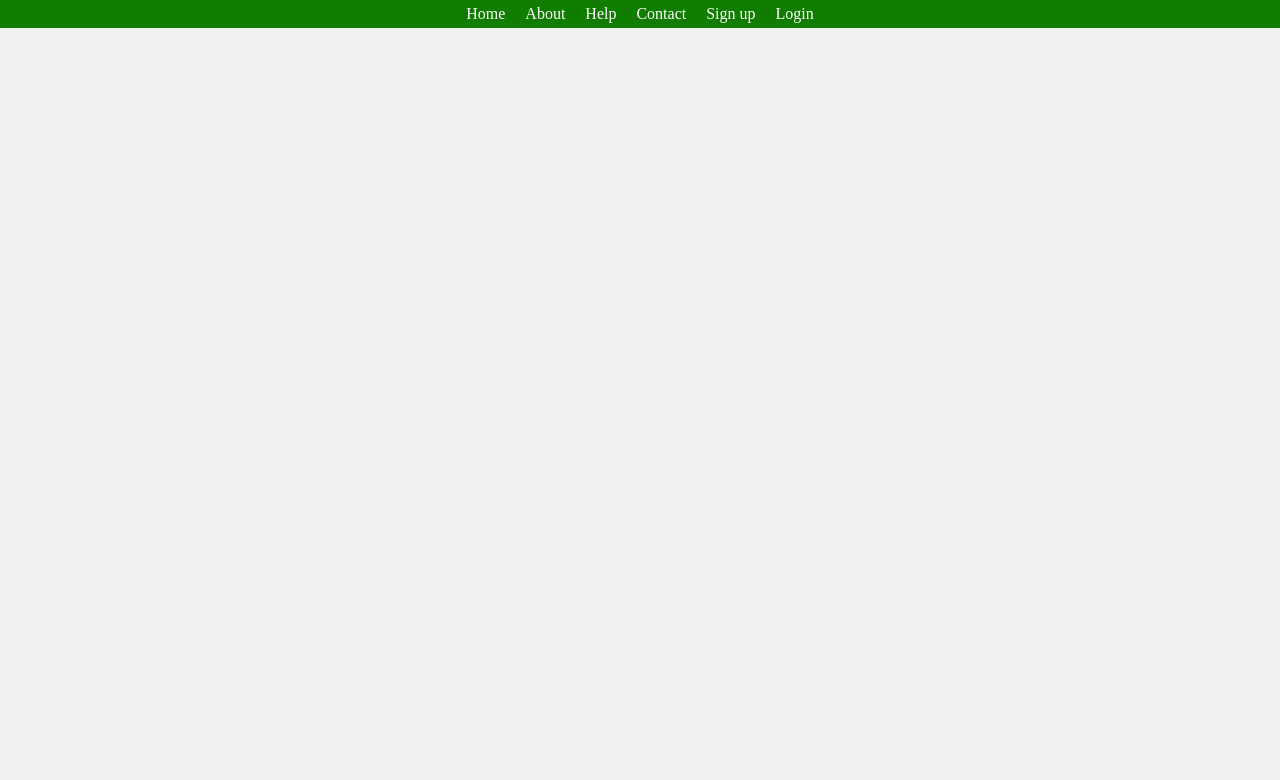
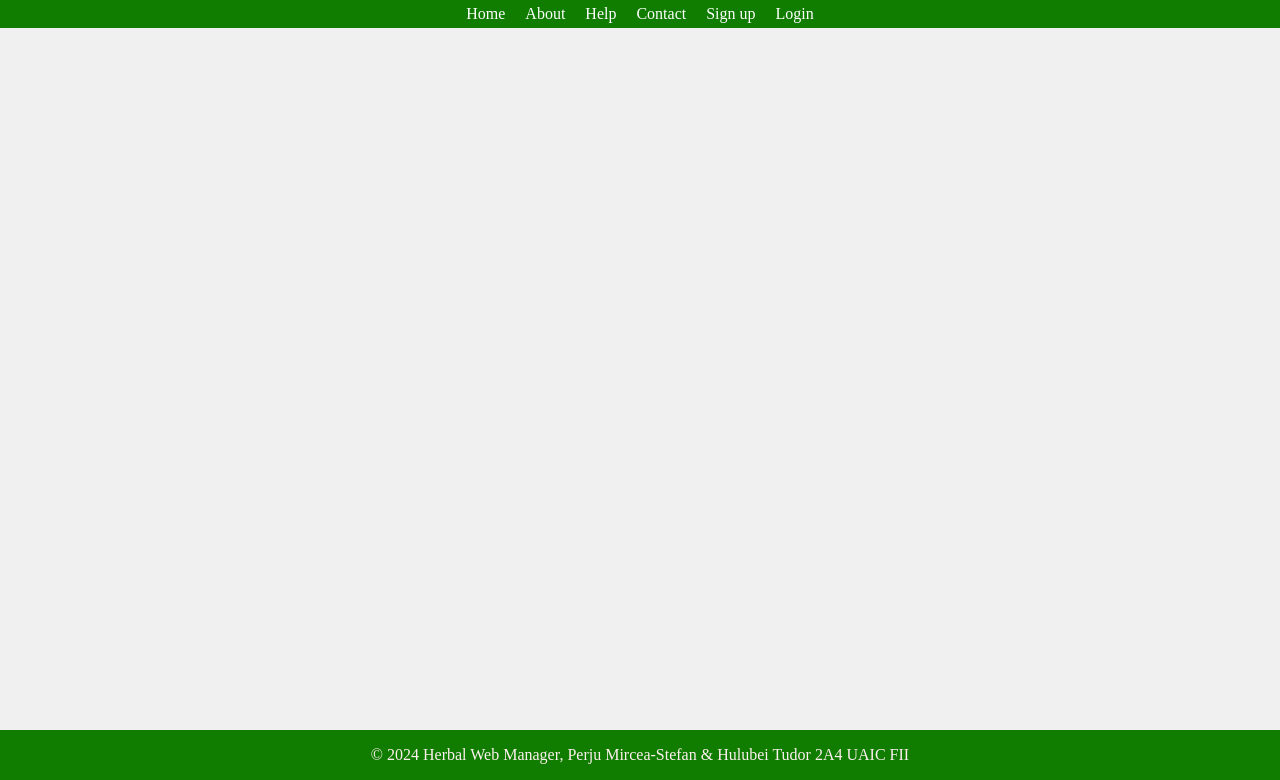
Before and after one commit to Vexionix/Herbal-Web-Manager, a plain HTML site: page login.html in a window 1280 px wide. Shown: the part 177-957 px from the top of the page. Before the commit the page ends 800 px from the top, so only its background shows below. Drawn offline with Linux system fonts and the light colour scheme.

Commit message:
added footer

```diff
--- a/login.css
+++ b/login.css
@@ -75,3 +75,15 @@ body {
     color: #ffffff;
     text-decoration: none;
 }
+
+footer {
+    background-color: #107d01;
+    margin-top: auto;
+    display: flex;
+    flex-direction: column;
+    text-align: center;
+}
+
+footer .footer-container p {
+    color: #fff0f0;
+}
--- a/login.html
+++ b/login.html
@@ -29,6 +29,17 @@
             </ul>
         </nav>
     </div>
+    <!-- temporary brs -->
+    <br><br><br><br><br><br><br><br><br><br><br><br><br><br><br><br><br><br><br><br><br><br><br><br>
+    <br><br><br><br><br><br><br><br><br><br><br><br><br><br><br>
 </body>
 
+<footer>
+    <div class="footer-container">
+        <p>
+            © 2024 Herbal Web Manager, Perju Mircea-Stefan & Hulubei Tudor 2A4 UAIC FII
+        </p>
+    </div>
+</footer>
+
 </html>
```
